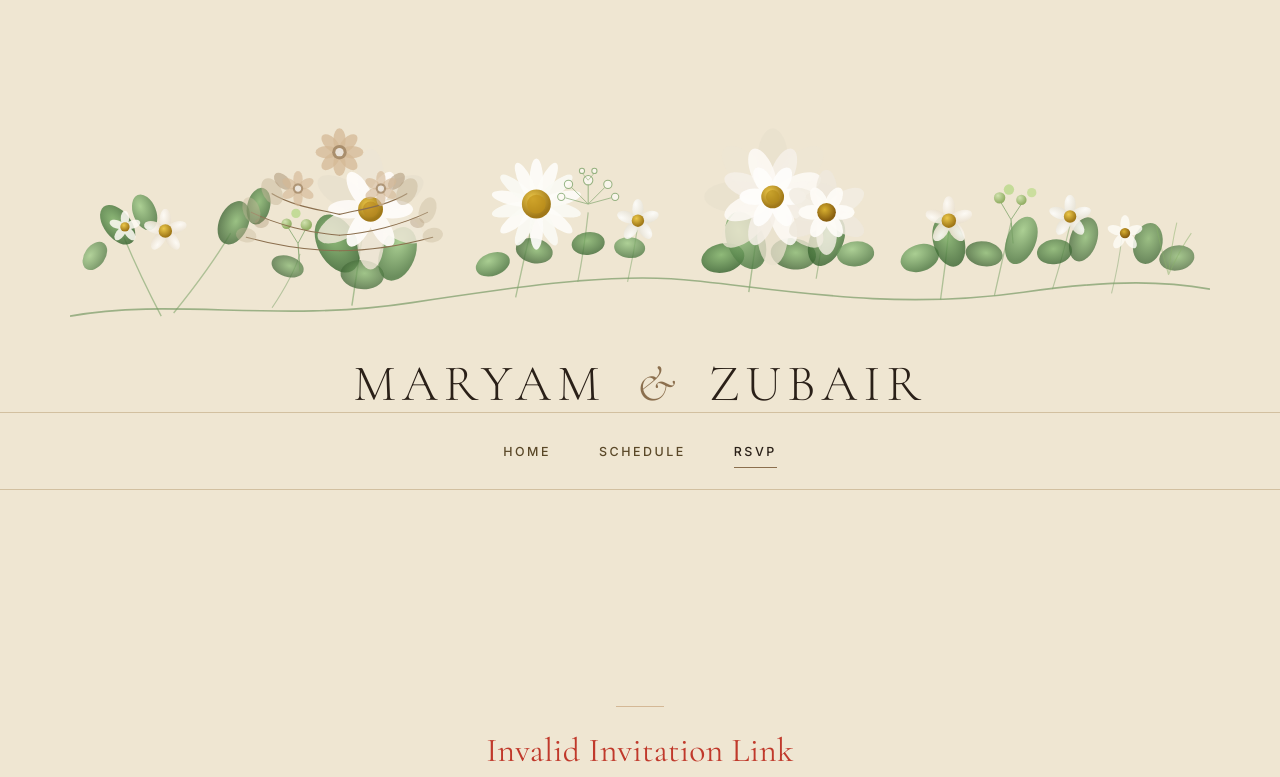
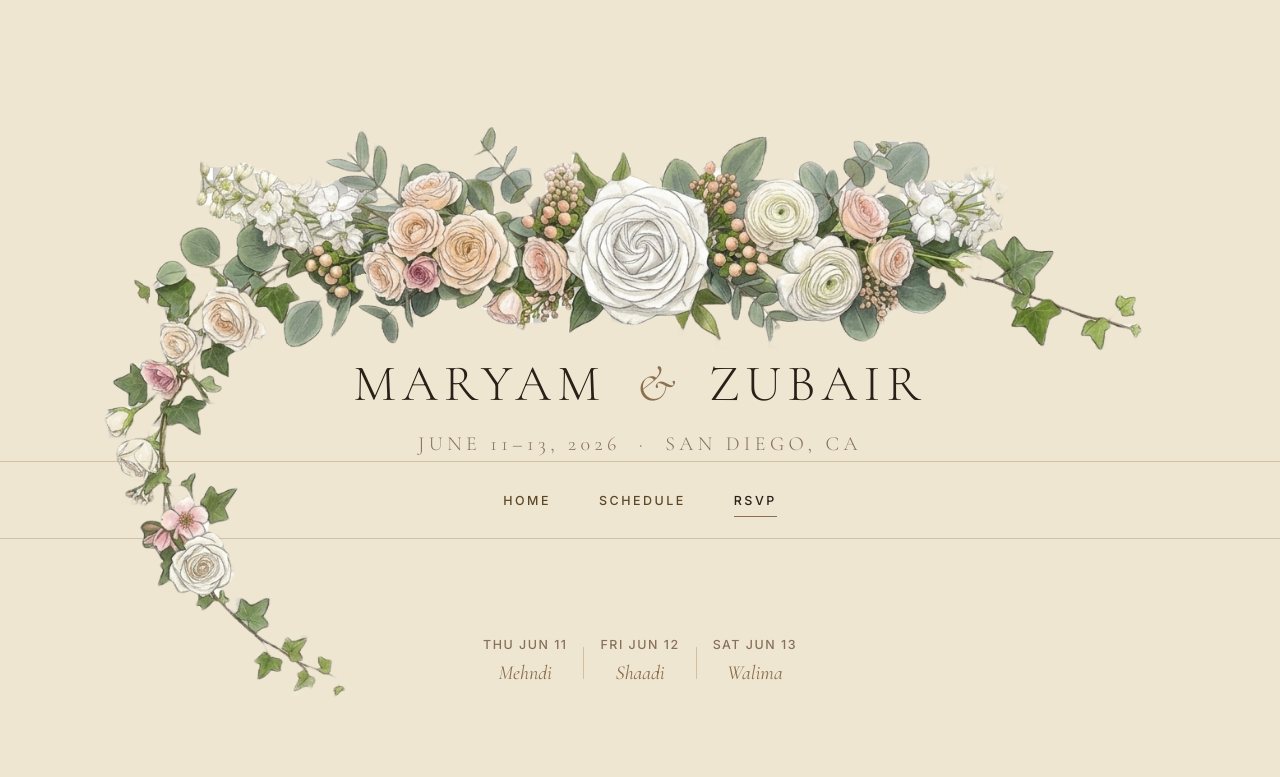
Before and after one commit to ZubairQazi/ZubairQazi.github.io, a Jekyll site: the page maryam/rsvp/index.html, which Jekyll copies as it is, in a window 1280 px wide. Shown: the top 777 px of the page. Built offline with Jekyll 4.4.1, drawn with Linux system fonts in a browser that asks for light colours; nearby versions of some CDN libraries; grey boxes are pictures that could not be loaded.

Commit message:
feat(ui): schedule Mehndi/Shaadi/Walima, RSVP event strip, real floral headers, footer overlay on all pages

```diff
--- a/maryam/css/styles.css
+++ b/maryam/css/styles.css
@@ -739,6 +739,48 @@ h1, h2, h3, h4, h5, h6 {
 /* ══════════════════════════════════════════════════════════════════
    RSVP PAGE
    ══════════════════════════════════════════════════════════════════ */
+
+/* Event summary strip (above the form) */
+.rsvp-events-strip {
+  display: flex;
+  align-items: center;
+  justify-content: center;
+  gap: var(--space-4);
+  margin-block: var(--space-8) var(--space-10);
+  flex-wrap: wrap;
+}
+
+.rsvp-event-pill {
+  display: flex;
+  flex-direction: column;
+  align-items: center;
+  gap: 2px;
+}
+
+.rsvp-event-day {
+  font-family: var(--font-sans);
+  font-size: var(--text-xs);
+  font-weight: 500;
+  letter-spacing: 0.12em;
+  text-transform: uppercase;
+  color: var(--color-text-light);
+}
+
+.rsvp-event-name {
+  font-family: var(--font-serif);
+  font-size: var(--text-lg);
+  font-style: italic;
+  font-weight: 400;
+  color: var(--color-accent);
+}
+
+.rsvp-event-sep {
+  width: 1px;
+  height: 32px;
+  background: var(--color-border);
+  flex-shrink: 0;
+}
+
 .rsvp-page {
   padding-block: var(--space-16) var(--space-24);
   max-width: 700px;
@@ -1110,7 +1152,7 @@ h1, h2, h3, h4, h5, h6 {
   margin-top: auto;
   position: relative;
   overflow: visible;
-  padding-top: clamp(180px, 22vw, 340px);
+  padding-top: clamp(30px, 4vw, 55px);
   padding-bottom: var(--space-8);
   text-align: center;
   border-top: 1px solid var(--color-border);
@@ -1118,8 +1160,9 @@ h1, h2, h3, h4, h5, h6 {
 
 .footer-floral {
   position: absolute;
-  bottom: 0;
+  top: 0;
   left: 0;
+  transform: translateY(-45%);
   width: 100%;
   pointer-events: none;
   z-index: 0;
--- a/maryam/rsvp/index.html
+++ b/maryam/rsvp/index.html
@@ -19,11 +19,12 @@
     <!-- ══════════════════════════ HERO (compact) ══════════════════════════ -->
     <header id="hero" class="container" style="padding-bottom: 0;">
       <div class="hero-floral">
-        <img src="../assets/floral-header.svg" alt="Floral botanical illustration" width="280" height="108" loading="eager">
+        <img src="../assets/floral-photo.png" alt="Floral botanical illustration" loading="eager">
       </div>
       <h1 class="hero-names" style="font-size: var(--text-3xl);">
         Maryam <span class="ampersand">&amp;</span> Zubair
       </h1>
+      <p class="hero-tagline">June 11&ndash;13, 2026 &nbsp;&middot;&nbsp; San Diego, CA</p>
     </header>
 
     <!-- ══════════════════════════ NAV ══════════════════════════ -->
@@ -38,6 +39,24 @@
     <!-- ══════════════════════════ RSVP CONTENT ══════════════════════════ -->
     <main>
       <div class="container">
+
+        <!-- Event summary strip -->
+        <div class="rsvp-events-strip">
+          <div class="rsvp-event-pill">
+            <span class="rsvp-event-day">Thu Jun 11</span>
+            <span class="rsvp-event-name">Mehndi</span>
+          </div>
+          <div class="rsvp-event-sep" aria-hidden="true"></div>
+          <div class="rsvp-event-pill">
+            <span class="rsvp-event-day">Fri Jun 12</span>
+            <span class="rsvp-event-name">Shaadi</span>
+          </div>
+          <div class="rsvp-event-sep" aria-hidden="true"></div>
+          <div class="rsvp-event-pill">
+            <span class="rsvp-event-day">Sat Jun 13</span>
+            <span class="rsvp-event-name">Walima</span>
+          </div>
+        </div>
         <section class="rsvp-page" id="rsvp-section">
 
           <!-- Loading state -->
@@ -113,7 +132,10 @@
     </main>
 
     <footer class="site-footer">
-      <p>Made with love &middot; 2026</p>
+      <div class="footer-floral">
+        <img src="../assets/floral-footer.png" alt="" aria-hidden="true">
+      </div>
+      <p class="footer-text">Made with love &middot; 2026</p>
     </footer>
 
   </div><!-- /.site-wrapper -->
```
Also changed, not shown: maryam/schedule/index.html (+30 -18 lines), 1 other file.
